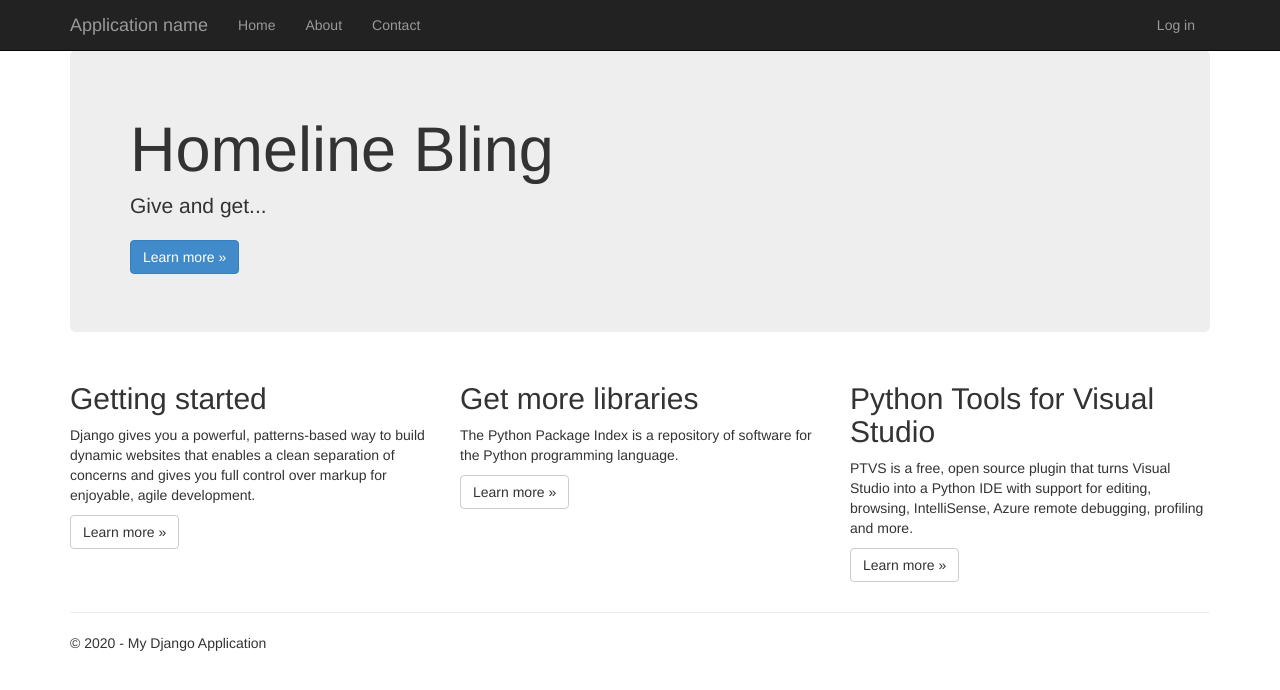
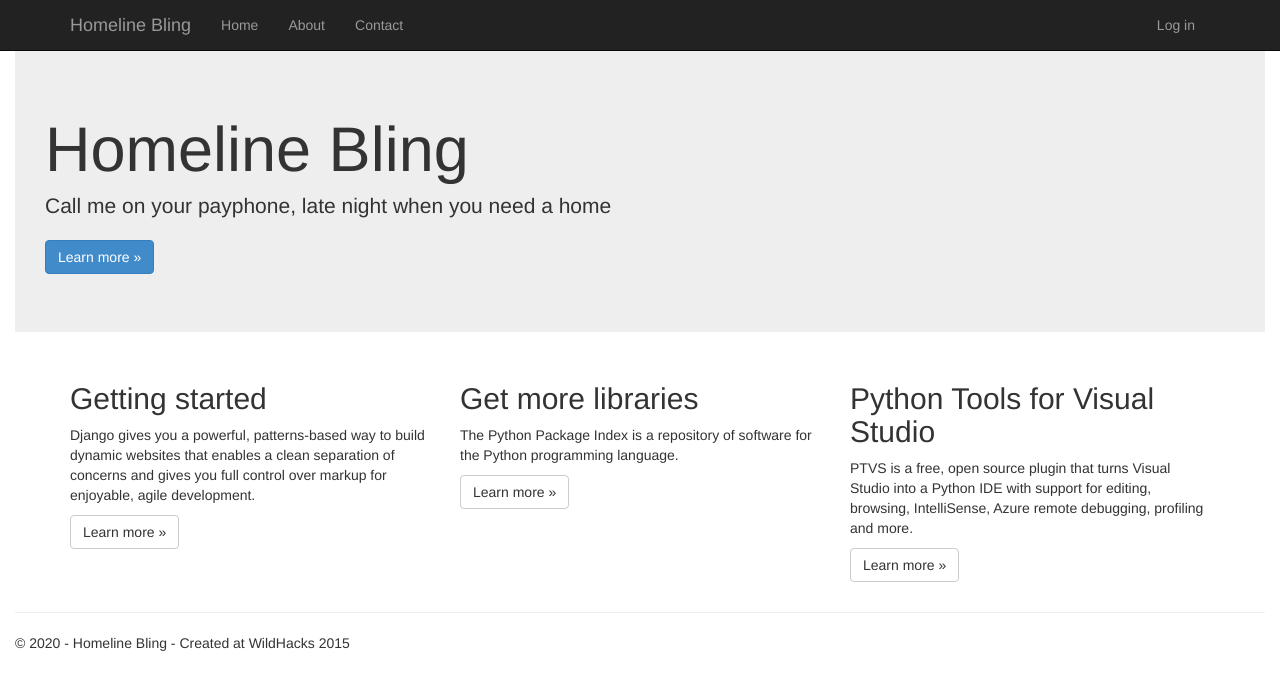
Before and after one commit to shanpruthi/homeline-bling, a Django app: template app/templates/app/index.html in a window 1280 px wide. Shown: the top 690 px of the page. Run offline with Django 3.2, Linux system fonts and the light colour scheme; the template is opened without the code that fills it: most values are stand-ins (such as "Sample title", 1, 10 or a date in 2020); some libraries are stand-ins or nearby versions.

Commit message:
html stuff

```diff
--- a/app/templates/app/index.html
+++ b/app/templates/app/index.html
@@ -1,13 +1,12 @@
 {% extends "app/layout.html" %}
 
 {% block content %}
-
 <div class="jumbotron">
     <h1>Homeline Bling</h1>
-    <p class="lead">Give and get...</p>
+    <p class="lead">Call me on your payphone, late night when you need a home</p>
     <p><a href="https://www.djangoproject.com/" class="btn btn-primary btn-large">Learn more &raquo;</a></p>
 </div>
-
+<div class="container">
     <div class="row">
         <div class="col-md-4">
             <h2>Getting started</h2>
@@ -33,5 +32,6 @@
             <p><a class="btn btn-default" href="http://pytools.codeplex.com">Learn more &raquo;</a></p>
         </div>
     </div>
+</div>
 
 {% endblock %}
--- a/app/templates/app/layout.html
+++ b/app/templates/app/layout.html
@@ -3,7 +3,7 @@
 <head>
     <meta charset="utf-8" />
     <meta name="viewport" content="width=device-width, initial-scale=1.0">
-    <title>{{ title }} - My Django Application</title>
+    <title>{{ title }} - Homeline Bing</title>
     {% load staticfiles %}
     <link rel="stylesheet" type="text/css" href="{% static 'app/content/bootstrap.min.css' %}" />
     <link rel="stylesheet" type="text/css" href="{% static 'app/content/site.css' %}" />
@@ -19,7 +19,7 @@
                     <span class="icon-bar"></span>
                     <span class="icon-bar"></span>
                 </button>
-                <a href="/" class="navbar-brand">Application name</a>
+                <a href="/" class="navbar-brand">Homeline Bling</a>
             </div>
             <div class="navbar-collapse collapse">
                 <ul class="nav navbar-nav">
@@ -32,11 +32,11 @@
         </div>
     </div>
 
-    <div class="container body-content">
+    <div class="body-content">
 {% block content %}{% endblock %}
         <hr/>
         <footer>
-            <p>&copy; {{ year }} - My Django Application</p>
+            <p>&copy; {{ year }} - Homeline Bling - Created at WildHacks 2015</p>
         </footer>
     </div>
 
```
Lines whose indentation alone changed are shown as unchanged.
